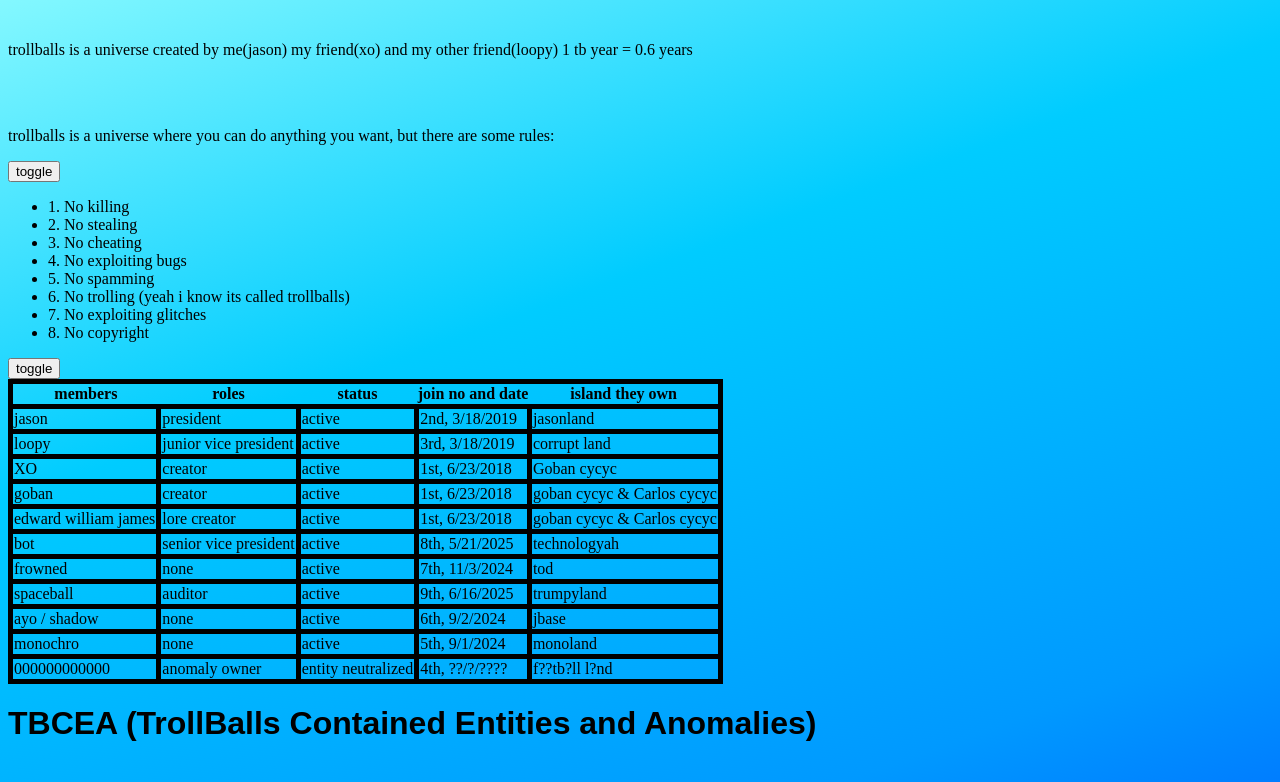
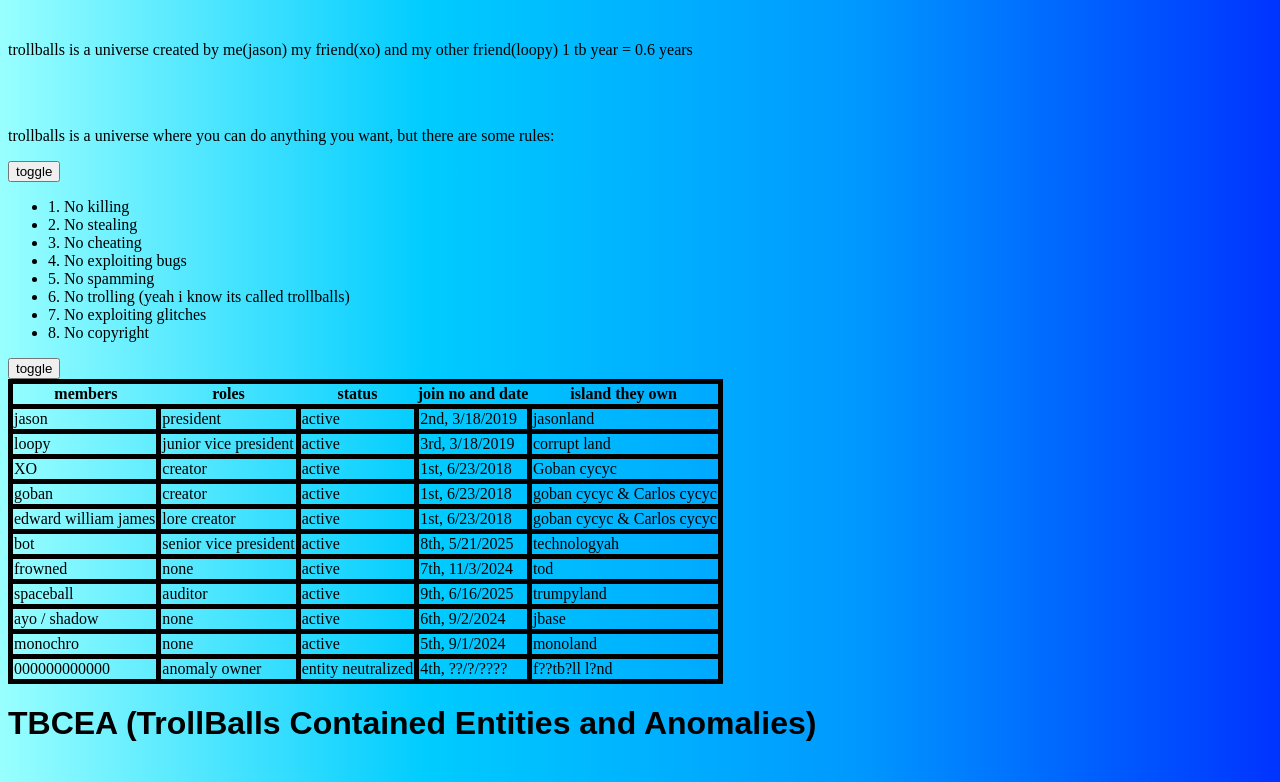
Before and after one commit to trollballsgame/trollballs_doc3, a plain HTML site: page main.html in a window 1280 px wide. Shown: the part 81-863 px from the top of the page. Drawn offline with Linux system fonts and the light colour scheme.

Commit message:
Update main.css
modified css gradient

```diff
--- a/main.css
+++ b/main.css
@@ -1,5 +1,5 @@
 #body {
-    background-image: linear-gradient(-20deg, rgb(0, 51, 255), rgb(0, 153, 255), rgb(0, 204, 255), rgb(153, 255, 255));
+    background-image: linear-gradient(to left, rgb(0, 51, 255), rgb(0, 153, 255), rgb(0, 204, 255), rgb(153, 255, 255));
 }
 .text {
     font-family: sans-serif, Courier, monospace;
```
